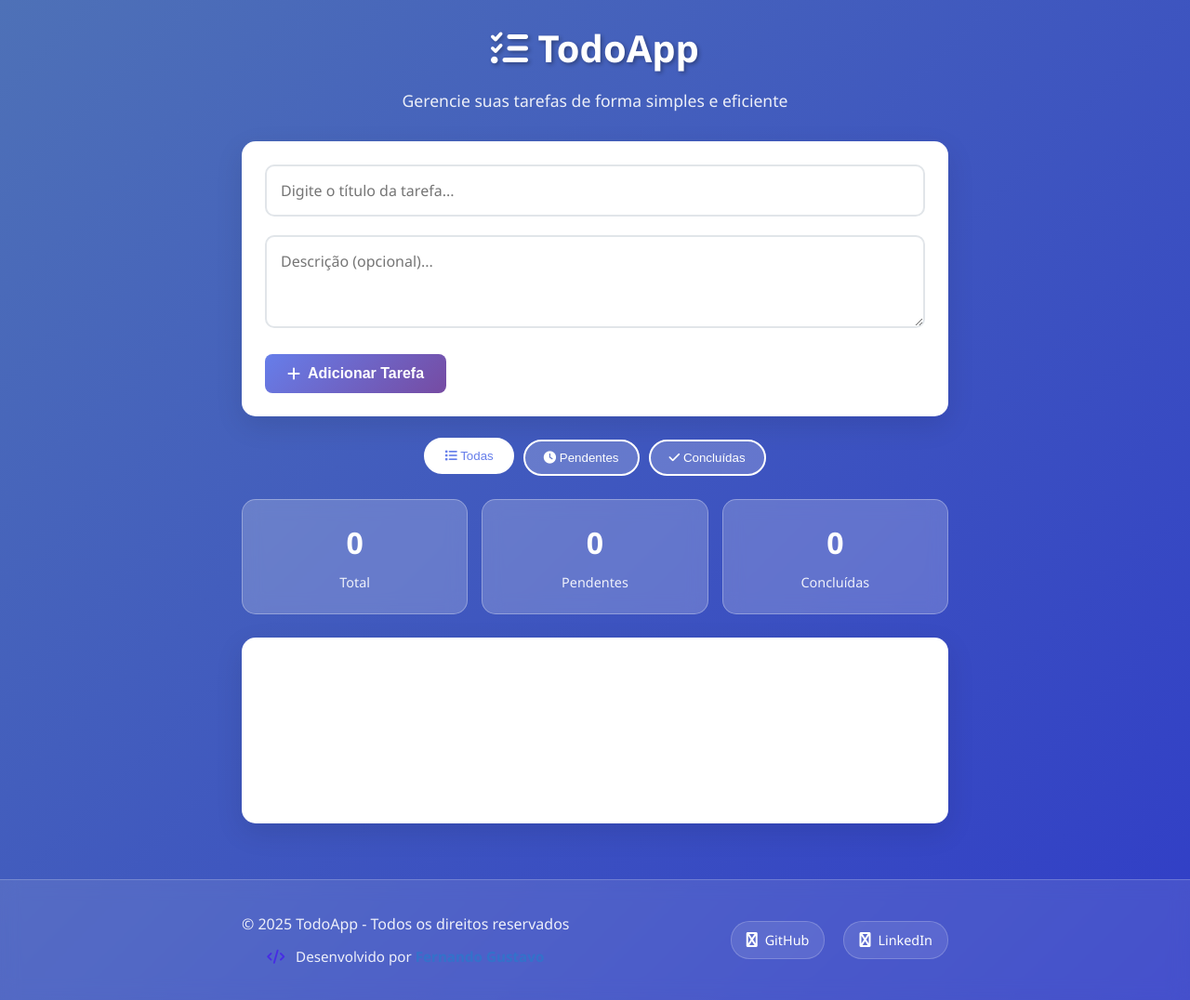
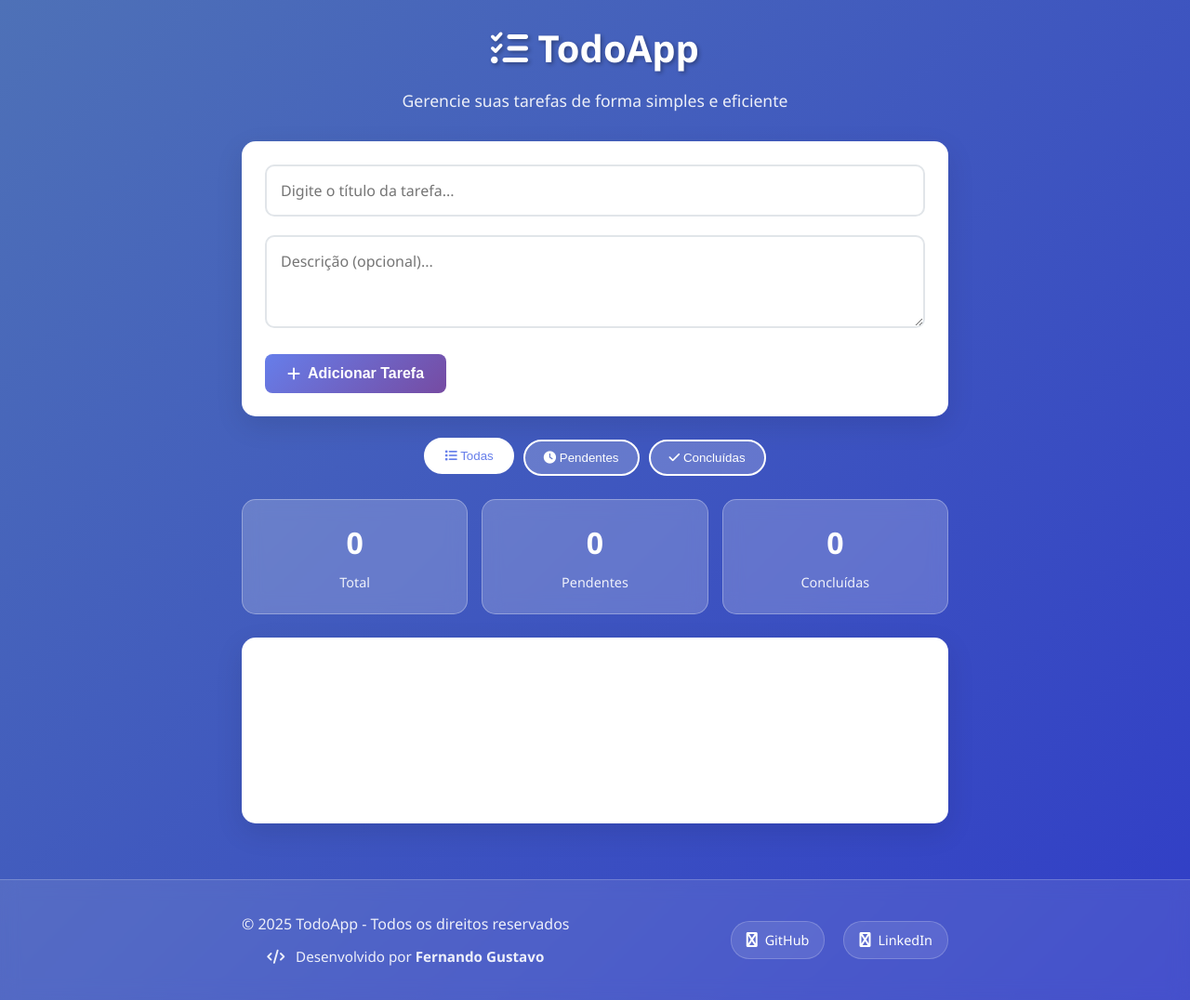
Before and after one commit to FernandoGustavoOn/TO-DO-API, a plain HTML site: page TodoApi/wwwroot/index.html in a window 1280 px wide. Shown: the whole page at 93% size. Drawn offline with Linux system fonts and the light colour scheme; no server answers.

Commit message:
Mudando a cor dos creditos

```diff
--- a/TodoApi/wwwroot/styles.css
+++ b/TodoApi/wwwroot/styles.css
@@ -551,12 +551,12 @@ body {
 }
 
 .developer-credit i {
-    color: #4727e7;
+    color: #ffffff;
     margin-right: 8px;
 }
 
 .developer-credit strong {
-    color: #2d77cae4;
+    color: #ffffff;
     font-weight: 600;
 }
 
```
